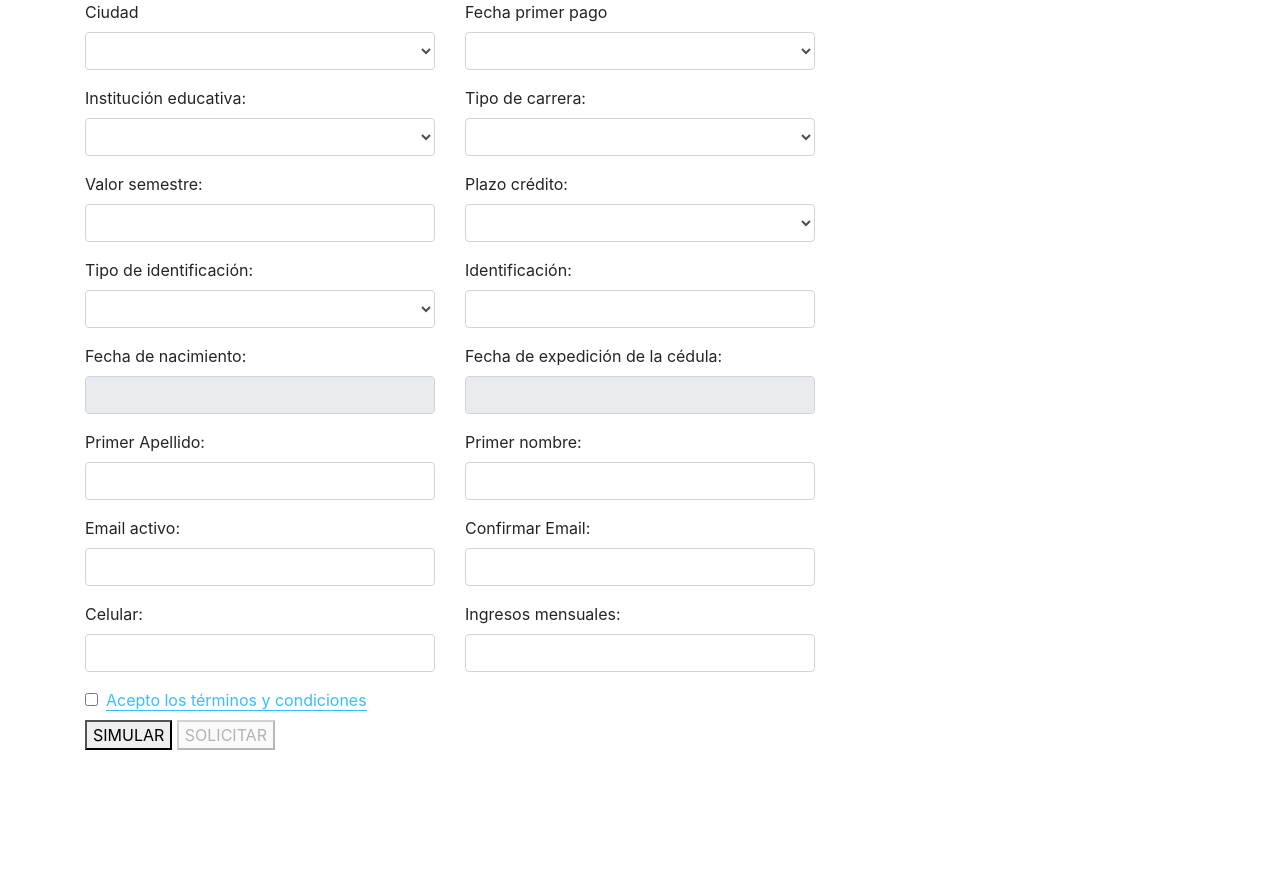
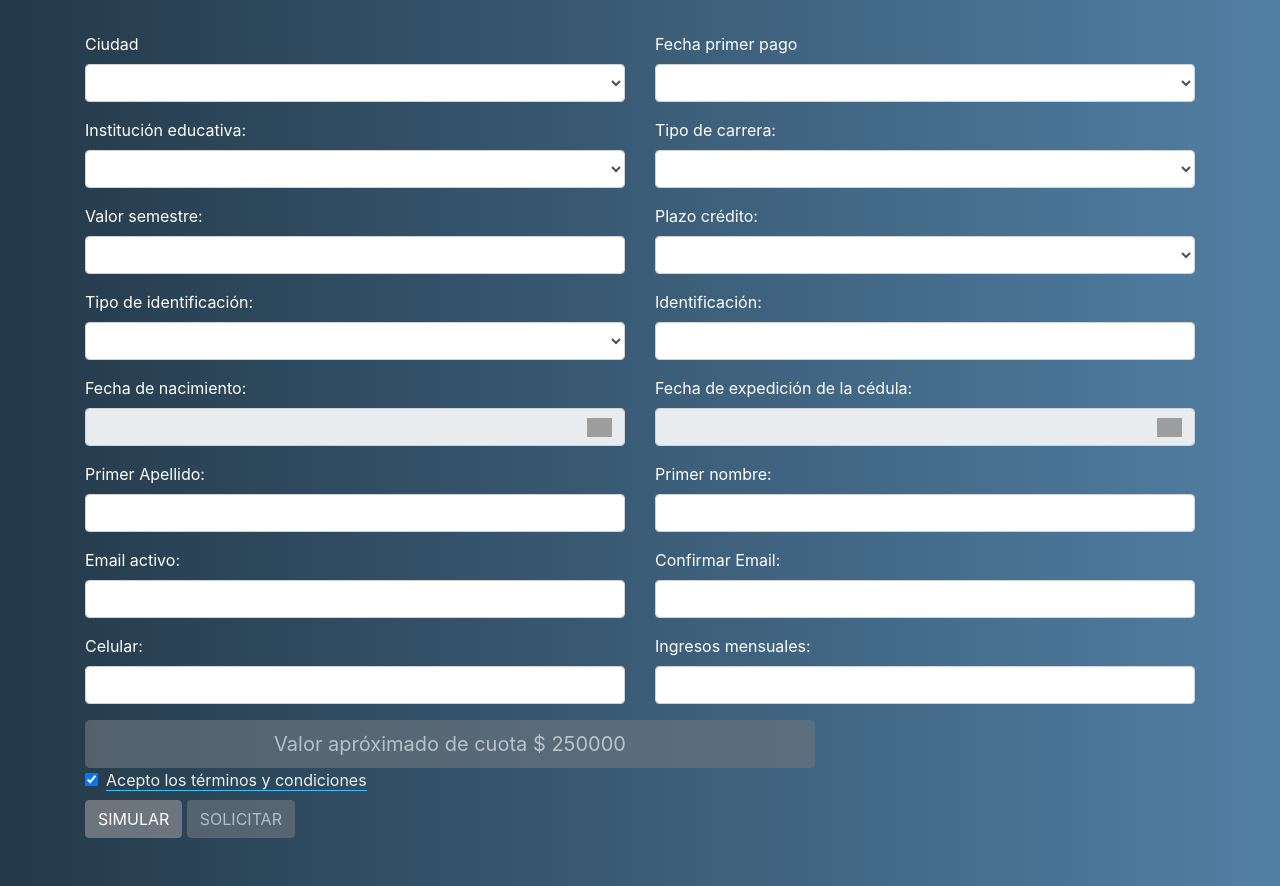
Before and after one commit to batego/Development, a website: page Form_request.html in a window 1280 px wide. Before the commit the page ends 800 px from the top, so only its background shows below. Drawn offline with nearby package versions, Linux system fonts and the light colour scheme; no server answers; grey boxes are pictures that could not be loaded.

Commit message:
request piloto

```diff
--- a/Form_request.html
+++ b/Form_request.html
@@ -15,6 +15,13 @@
     <script src="https://code.jquery.com/jquery-1.12.4.min.js"
         integrity="sha256-ZosEbRLbNQzLpnKIkEdrPv7lOy9C27hHQ+Xp8a4MxAQ=" crossorigin="anonymous"></script>
 
+    <!-- <link rel="stylesheet"
+        href="https://cdnjs.cloudflare.com/ajax/libs/bootstrap-datepicker/1.9.0/css/bootstrap-datepicker.css">
+    </link>
+
+    <script src="https://cdnjs.cloudflare.com/ajax/libs/bootstrap-datepicker/1.9.0/js/bootstrap-datepicker.js"></script> -->
+
+
 
     <script src="./datepicker.js"></script>
 
@@ -23,12 +30,12 @@
     <script>
         $(document).ready(function () {
 
-            solonumerosIngresos();
-            solonumerosMonto();
+            solonumerosIngresos();//ok
+            solonumerosMonto();//ok
 
-            $("#solicitar").prop('disabled', true);
+            $("#solicitar").prop('disabled', true);//ok
             //carga ciudades
-            $.ajax({
+            $.ajax({//ok
                 type: "POST",
                 url: 'http://piloto.fintra.co:8084/fintracredit/webresources/loans/cities',
                 async: false,
@@ -44,26 +51,30 @@
                 }
             });
             //mostrar fechas
-            mostrarFechas();
+            mostrarFechas();//ok
             //calendar
             $("#fecha_expedicion").datepicker({
                 format: 'yyyy-mm-dd',
-                autoclose: true
+                autoclose: true,
+                showOnFocus: true
+
             });
             //calendar
             $("#fecha_nacimiento").datepicker({
                 format: 'yyyy-mm-dd',
-                autoclose: true
+                autoclose: true,
+                showOnFocus: true
             });
             //evento para desabilitar el boton de solicitar si se ha cambiado el monto.
-            $("#monto").change(function () {
+            $("#monto").change(function () { //ok
                 $("#solicitar").prop('disabled', true);
             });
-            $("#identificacion").change(function () {
+
+            $("#identificacion").change(function () {//ok
                 $("#solicitar").prop('disabled', true);
             });
             //cargar afiliado dependiendo de la ciudad
-            $('#citys').change(function () {
+            $('#citys').change(function () {//ok
                 $("#afiliado").html("");
                 $('#afiliado').append('<option disabled selected></option>');
                 var _ciudad = $(this).val();
@@ -86,8 +97,9 @@
                     }
                 });
             });
+
             //cargar plazos dependiendo del tipo de carrera
-            $('#tipo_carrera').change(function () {
+            $('#tipo_carrera').change(function () {//ok
                 var plazos = buildDues();
                 // console.log("plazos:", plazos);
                 $("#num_cuotas").html("");
@@ -99,8 +111,10 @@
 
             //Evento que valida al salir del input si cliente existe, si existe inabilita el formulario y
             //muestra msj informativo, en caso de que no, puede siguir llenando el formulario
-            $('#identificacion').blur(function () {
+            $('#identificacion').change(function () {//ok
                 var _identificacion = $(this).val();
+                if (validarSiNumero(_identificacion)) {
+                    $("#identificacion").removeClass("is-invalid");
                     $.ajax({
                         type: "GET",
                         url: 'http://piloto.fintra.co:8084/fintracredit/webresources/loans/validate_customer/' + _identificacion,
@@ -129,7 +143,7 @@
                                 $("#acceptTerms").prop('disabled', true);
                                 // $("#identificacion").focus();
                                 document.getElementById("identificacion").focus();
-                            // alert("Vemos que eres un cliente Fintra, inicia sesión");
+                                alert("Vemos que eres un cliente Fintra, inicia sesión");
                             }
                             else {
                                 $("#simular").prop('disabled', false);
@@ -157,9 +171,13 @@
                             console.log("No se ha podido obtener la información");
                         }
                     });
+
+                }else{
+                    $("#identificacion").addClass("is-invalid");
+                }
             });
 
-            function buildDues() {
+            function buildDues() {//ok
                 // alert($("select[id=tipo_carrera]").val());
                 var tipo_carera = $("select[id=tipo_carrera]").val();
                 var inicial = 0;
@@ -178,7 +196,7 @@
                 return buildArrayDues(inicial, final);
             }
 
-            function buildArrayDues(initial, final) {
+            function buildArrayDues(initial, final) { //ok
                 let arrayDues = [];
 
                 for (var i = initial; i <= final; i++) {
@@ -187,14 +205,14 @@
                 return arrayDues;
             }
 
-            function mostrarFechas() {
+            function mostrarFechas() {//ok
                 var fechas = carcularFecha();
                 $.each(fechas, function (indice, color) {
                     $("#fecha_pago").append('<option value=' + color + '>' + color + '</option>');
                 });
             }
 
-            function carcularFecha(year, mo, day) {
+            function carcularFecha(year, mo, day) { //ok
                 var opcion0;
                 var opcion1;
                 var opcion2;
@@ -469,7 +487,7 @@
                     $("#email_confirm").addClass("is-invalid");
                 } else if (telefono.length == 0 || !validarSiNumero(telefono)) {
                     $("#telefono").addClass("is-invalid");
-                } else if (ingresos_usuario.length == 0) {
+                } else if (ingresos_usuario.length == 0 || /^\s+$/.test(ingresos_usuario)) {
                     $("#ingresos_usuario").addClass("is-invalid");
                 } else if (acceptTerms.checked == false) {
                     $("#not_accept_term").show();
@@ -494,7 +512,7 @@
                     };
                     $.ajax({
                         type: "POST",
-                        url: 'http://piloto.fintra.co:8084/fintracredit/webresources/loans/approximate_fee',
+                        url: 'http://192.168.140.155:8084/fintracredit/webresources/loans/approximate_fee',
                         async: false,
                         dataType: "json",
                         contentType: 'application/json',
@@ -586,7 +604,7 @@
                 } else if (email != email_confirm) {
                     $("#email").addClass("is-invalid");
                     $("#email_confirm").addClass("is-invalid");
-                } else if ((calcularEdad("fecha_nacimiento") < 17 )) {
+                } else if ((calcularEdad("fecha_nacimiento") < 17)) {
                     $("#fecha_nacimiento").addClass("is-invalid");
                 } else if ((ano2 < ano1) || ((ano2 - ano1) < 18)) {
                     $("#fecha_expedicion").addClass("is-invalid");
@@ -636,7 +654,7 @@
                     };
                     $.ajax({
                         type: "PUT",
-                        url: 'http://piloto.fintra.co:8084/fintracredit/webresources/loans/edu-pre-approved-2',
+                        url: 'http://192.168.140.155:8084/fintracredit/webresources/loans/edu-pre-approved-2',
                         async: false,
                         headers: {
                             'dataType': 'json',
@@ -647,6 +665,7 @@
                         data: JSON.stringify(presol),
                         success: function (data) {
                             console.log('Msg:', data.data.msg);
+
                             alert(data.data.msg + 'Numero de Slicitud: ' + data.data.numero_solicitud);
                             $("#presolicitud")[0].reset();
                             $("#sim").hide();
@@ -664,7 +683,7 @@
         //Utils
 
         //Validar numero
-        function validarSiNumero(numero) {
+        function validarSiNumero(numero) { //ok
             if (/^([0-9])*$/.test(numero)) {
                 return true;
             } else {
@@ -673,8 +692,8 @@
         }
 
         //Validar Email
-        function validateEmail(_mail) {
-            var exp = /\w+@\w+\.+([a-z]{2,4})$/;
+        function validateEmail(_mail) { //ok
+            var exp = /\w+@\w+\.+([a-zA-Z]{2,4})$/;
             if (exp.test(_mail)) {
                 return false;
             } else {
@@ -682,7 +701,7 @@
             }
         }
 
-        function validateFlied(field) {
+        function validateFlied(field) { //ok
             var valueInput = $(field).val();
             var typeInput = $(field).prop('type') == 'select-one';
             var nameInput = $(field).attr("name");
@@ -732,10 +751,22 @@
                         $(field).removeClass("is-invalid");
                     }
                 }
+            } else if ((nameInput == "telefono" || nameInput == "ingresos_usuario")) {
+                if (valueInput.length == 0 || /^\s+$/.test(valueInput)) {
+                    $(field).addClass("is-invalid");
+                } else {
+                    $(field).removeClass("is-invalid");
+                }
+            } else if (nameInput == "monto") {
+                if (valueInput.length == 0 || /^\s+$/.test(valueInput)) {
+                    $(field).addClass("is-invalid");
+                } else {
+                    $(field).removeClass("is-invalid");
+                }
             }
         }
 
-        function solonumerosMonto() {
+        function solonumerosMonto() {//ok
             //solo numeros
             $('#monto').keypress(function (e, x) {
                 if (e.which != 8 && e.which != 0 && (e.which < 48 || e.which > 57)) {
@@ -748,7 +779,7 @@
             });
         }
 
-        function solonumerosIngresos() {
+        function solonumerosIngresos() { //ok
             //solo numeros
             $('#ingresos_usuario').keypress(function (e, x) {
                 if (e.which != 8 && e.which != 0 && (e.which < 48 || e.which > 57)) {
@@ -761,7 +792,7 @@
             });
         }
 
-        function isValidDate(day, month, year) {
+        function isValidDate(day, month, year) { //ok
             var dteDate;
             month = month - 1;
             // Establecemos un objeto Data con los valore recibidos
@@ -791,7 +822,7 @@
          *  true-Fecha correcta
          *  false-Fecha Incorrecta
          */
-        function validate_fecha(fecha) {
+        function validate_fecha(fecha) {  //ok
             var patron = new RegExp("^(19|20)+([0-9]{2})([-])([0-9]{1,2})([-])([0-9]{1,2})$");
 
             if (fecha.search(patron) == 0) {
@@ -808,7 +839,7 @@
          * La fecha la tiene que tener el formato yyyy-mm-dd que es
          * metodo que por defecto lo devuelve el <input type="date">
          */
-        function calcularEdad(campo) {
+        function calcularEdad(campo) { //ok
             var fecha = document.getElementById(campo).value;
             if (validate_fecha(fecha) == true) {
                 // Si la fecha es correcta, calculamos la edad
@@ -836,35 +867,44 @@
                     edad -= 1900;
                 }
 
-                // calculamos los meses
-                // var meses = 0;
-                // if (ahora_mes > mes)
-                //     meses = ahora_mes - mes;
-                // if (ahora_mes < mes)
-                //     meses = 12 - (mes - ahora_mes);
-                // if (ahora_mes == mes && dia > ahora_dia)
-                //     meses = 11;
-
-                // calculamos los dias
-                // var dias = 0;
-                // if (ahora_dia > dia)
-                //     dias = ahora_dia - dia;
-                // if (ahora_dia < dia) {
-                //     ultimoDiaMes = new Date(ahora_ano, ahora_mes, 0);
-                //     dias = ultimoDiaMes.getDate() - (dia - ahora_dia);
-                // }
 
                 return edad;
             }
         }
 
     </script>
+
+    <style>
+        body {
+            /* background: linear-gradient(90deg, rgba(2,0,36,1) 0%, rgba(9,9,121,1) 19%, rgba(0,212,255,1) 100%); */
+            margin: 2em 2em;
+            color: white;
+            /* background-image: linear-gradient(19deg, #21D4FD 0%, #B721FF 100%); */
+            background-image: linear-gradient(to right, #243949 0%, #517fa4 100%);
+        }
+
+        .inputWhithIcon input[type=text]{
+            padding-left: 0px;
+        }
+
+        .inputWhithIcon{
+            position: relative;
+
+        }
+        .inputWhithIcon i{
+            position: absolute;
+            right: 5px;
+            top: 6px;
+            padding: 0px 8px;
+
+        }
+    </style>
 </head>
 
 <body>
-    <div class="container">
+    <div class="container blue">
         <div class="row">
-            <div class="col-md-8">
+            <div class="col-md-12 d-flex justify-content-center ">
                 <!--esto no va -->
                 <div class="fusion-builder-row fusion-row">
                     <form id="presolicitud">
@@ -909,7 +949,7 @@
                             <div class="col-md-6 form--izq">
                                 <div class="form-group">
                                     <label for="valor-semestre">Valor semestre:</label>
-                                    <input type="text" class="form-control" id="monto" onblur="validateFlied(this)"
+                                    <input type="text" class="form-control" id="monto" name="monto" onblur="validateFlied(this)"
                                         required>
                                 </div>
                             </div>
@@ -945,16 +985,22 @@
                             <div class="col-md-6 form--der">
                                 <div class="form-group">
                                     <label for="fecha-nacimiento">Fecha de nacimiento:</label>
+                                    <div class="inputWhithIcon">
                                         <input type="text" class="form-control" id="fecha_nacimiento"
                                             name="fecha_nacimiento" onchange="validateFlied(this)" required readonly>
+                                        <i aria-hidden="true"><img style="width: 25px" src="http://192.168.140.156/fintra/wp-content/uploads/2019/10/calendar.png"></i>
+                                    </div>
                                 </div>
                             </div>
 
                             <div class="col-md-6 form--izq">
                                 <div class="form-group">
                                     <label for="fecha-exp">Fecha de expedición de la cédula:</label>
+                                    <div class="inputWhithIcon">
                                         <input type="text" class="form-control" id="fecha_expedicion"
                                             name="fecha_expedicion" onchange="validateFlied(this)" required readonly>
+                                            <i aria-hidden="true"><img style="width: 25px" src="http://192.168.140.156/fintra/wp-content/uploads/2019/10/calendar.png"></i>
+                                    </div>
                                 </div>
                             </div>
 
@@ -993,8 +1039,8 @@
                             <div class="col-md-6 form--der">
                                 <div class="form-group">
                                     <label for="telefono">Celular:</label>
-                                    <input type="number" class="form-control" maxlength="10" id="telefono"
-                                        onblur="validateFlied(this)" required>
+                                    <input type="number" class="form-control" maxlength="10" name="telefono"
+                                        id="telefono" onblur="validateFlied(this)" required>
                                 </div>
                             </div>
 
@@ -1002,33 +1048,33 @@
                                 <div class="form-group">
                                     <label for="ingresos">Ingresos mensuales:</label>
                                     <input type="text" class="form-control" id="ingresos_usuario"
-                                        onblur="validateFlied(this)" required>
+                                        name="ingresos_usuario" onblur="validateFlied(this)" required>
                                 </div>
                             </div>
-
-                            <div class="col-md-6 form--der" id="sim" style="display: none; border-radius: 5px;">
-                                <div class="form-group">
-                                    <div class="btn btn--general">
-                                        Valor apróximado de cuota $<p id="valor_cuota"></p>
+                        </div>
+                        <div class="row">
+                            <div class="col-md-8" id="sim" style="display: block; border-radius: 5px;">
+                                        <button class="btn btn-secondary btn-lg btn-block" id="simular" disabled>Valor apróximado de cuota $ <p style="display: inline" id="valor_cuota">250000</p></button>
                                         <p style="display: none" id="valor_aval"></p>
                             </div>
                         </div>
-                            </div>
-
+                        <div class="row">
                             <div class="col-md-12">
                                 <div class="form-group terminos">
                                     <div class="checkbox check--box">
-                                        <label><input name="remember" type="checkbox" id="acceptTerms" /><a href=""
-                                                style="color: #37BFFA; margin-left: 0.5rem; border-bottom: 1px #37BFFA solid;">Acepto
+                                        <label><input name="remember" type="checkbox" id="acceptTerms" checked /><a href=""
+                                                style="color: rgb(236, 240, 241); margin-left: 0.5rem; border-bottom: 1px #37BFFA solid;">Acepto
                                                 los términos y condiciones</a></label>
-                                        <p id="not_accept_term" class="text-danger" style="display: none">Debes Acptar
-                                            los Terminos y condiciones</p>
+                                        <p id="not_accept_term" class="text-danger" style="display: none">
+                                            Debes Acptar los Terminos y condiciones</p>
                                     </div>
                                     <div class="content--btn">
-                                        <button class="fusion-button button-flat simular--btn btn--general"
+                                        <button
+                                            class="btn btn-secondary fusion-button button-flat simular--btn btn--general"
                                             id="simular">SIMULAR</button>
 
-                                        <button class="fusion-button button-flat solicitar--btn btn--general"
+                                        <button
+                                            class="btn btn-secondary fusion-button button-flat solicitar--btn btn--general"
                                             id="solicitar" disabled>SOLICITAR</button>
                                     </div>
                                 </div>
```
Also changed, not shown: Simular.js (deleted, +0 -40 lines), Soliitar.js (deleted, +0 -72 lines), js/app.js (+4 -4 lines), 2 other files. Lines whose indentation alone changed are shown as unchanged.
